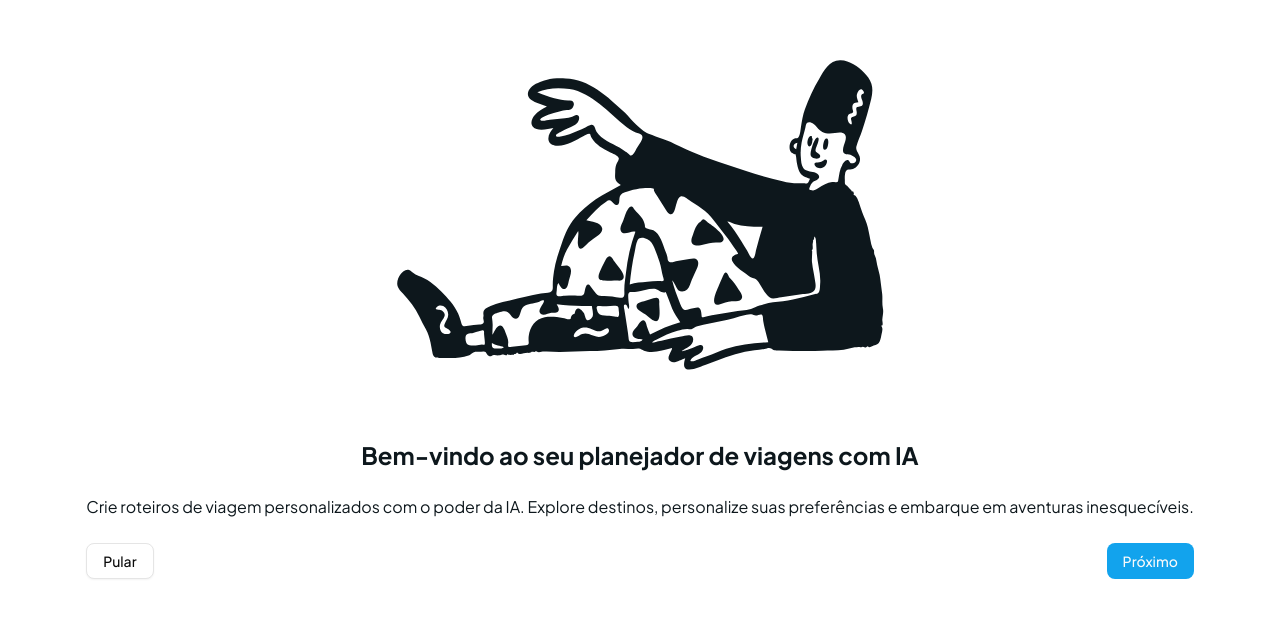
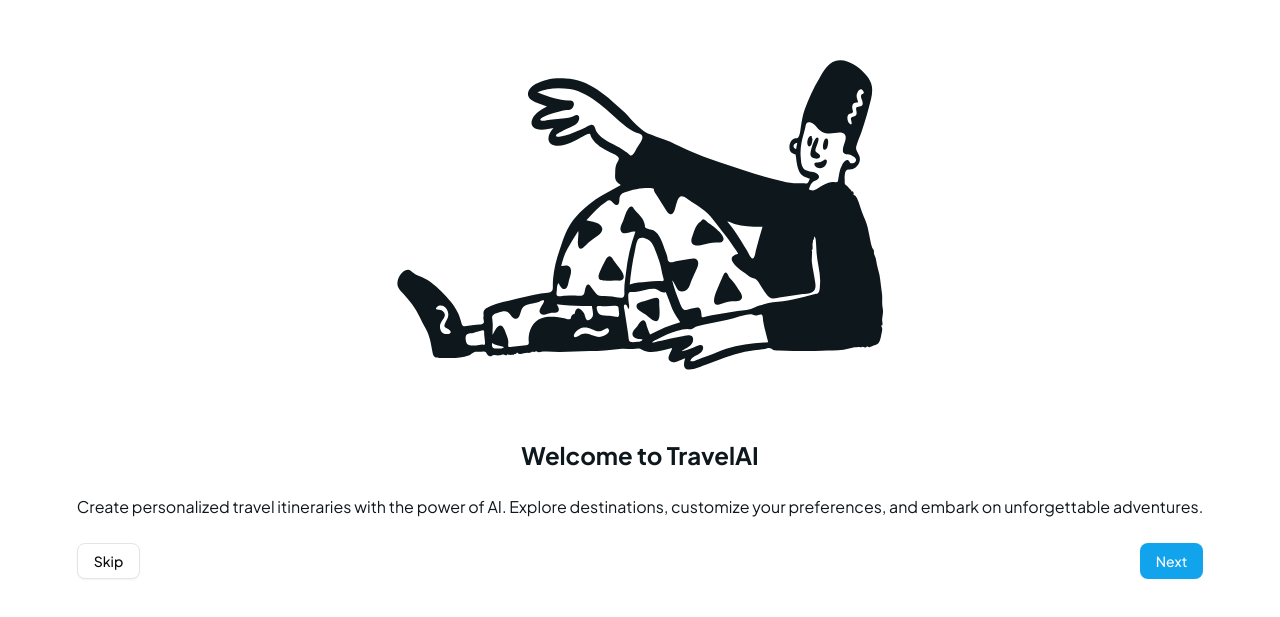
Before and after one commit to carlosEA28/travel-ai, a Next.js app: page /onboarding/welcome in a window 1280 px wide. Shown: the part 103-720 px from the top of the page. Built offline with nearby package versions, Linux system fonts and the light colour scheme.

Commit message:
feat: change text from PT to english

```diff
--- a/src/app/onboarding/feature/page.tsx
+++ b/src/app/onboarding/feature/page.tsx
@@ -14,21 +14,21 @@ const FeatureOnboardingPage = () => {
           height={0}
         />
         <h1 className="text-2xl font-bold text-[#0D171C]">
-          Personalize a sua jornada
+          Customize your trip
         </h1>
 
         <p className="text-base text-[#0D171C]">
-          Informe seus interesses, orçamento e datas para que a nossa IA possa
-          criar um roteiro sob medida para você.
+          Inform your interests, budget and dates so our AI can create a custom
+          itinerary for you.
         </p>
 
         <div className="w-full flex items-center justify-between">
           <Button className="cursor-pointer" variant={"outline"} asChild>
-            <Link href="/onboarding/welcome">Anterior</Link>
+            <Link href="/onboarding/welcome">Previous</Link>
           </Button>
 
           <Button className="bg-[#12A3ED] cursor-pointer" asChild>
-            <Link href="/onboarding/first-trip">Próximo</Link>
+            <Link href="/onboarding/first-trip"> Next</Link>
           </Button>
         </div>
       </div>
--- a/src/app/onboarding/first-trip/page.tsx
+++ b/src/app/onboarding/first-trip/page.tsx
@@ -7,12 +7,12 @@ const FirstTripOnboardingPage = () => {
     <div className="flex flex-col items-center justify-center w-screen h-screen gap-8">
       <div className="flex flex-col items-center gap-3 text-center ">
         <h1 className="text-2xl font-bold text-[#0D171C]">
-          Planeje sua primeira viagem
+          Plan your first trip
         </h1>
 
         <p className="text-base text-[#0D171C]">
-          Começe a planejar a sua viagem dos sonhos com TravelAI. É fácil,
-          rápido e feito especialmente para você.
+          Start planning your dream trip with TravelAI. It&apos;s easy, fast,
+          and made just for you.
         </p>
 
         <Image
@@ -24,7 +24,7 @@ const FirstTripOnboardingPage = () => {
         />
 
         <Button className="bg-[#12A3ED] cursor-pointer w-full" asChild>
-          <Link href="/trip/create">Criar minha primeira viagem</Link>
+          <Link href="/trip/create">Create my first trip</Link>
         </Button>
       </div>
     </div>
--- a/src/app/onboarding/welcome/page.tsx
+++ b/src/app/onboarding/welcome/page.tsx
@@ -14,22 +14,25 @@ const WelcomeOnboardingPage = () => {
           height={0}
         />
         <h1 className="text-2xl font-bold text-[#0D171C]">
-          Bem-vindo ao seu planejador de viagens com IA
+          Welcome to TravelAI
         </h1>
 
         <p className="text-base text-[#0D171C]">
-          Crie roteiros de viagem personalizados com o poder da IA. Explore
-          destinos, personalize suas preferências e embarque em aventuras
-          inesquecíveis.
+          Create personalized travel itineraries with the power of AI. Explore
+          destinations, customize your preferences, and embark on unforgettable
+          adventures.
         </p>
 
         <div className="w-full flex items-center justify-between">
           <Button className="cursor-pointer" variant={"outline"} asChild>
-            <Link href="/">Pular</Link>
+            <Link href="/">Skip</Link>
           </Button>
 
-          <Button className="bg-[#12A3ED] hover:bg-[#0E8DD0] transition-colors cursor-pointer" asChild>
-            <Link href="/onboarding/feature">Próximo</Link>
+          <Button
+            className="bg-[#12A3ED] hover:bg-[#0E8DD0] transition-colors cursor-pointer"
+            asChild
+          >
+            <Link href="/onboarding/feature">Next</Link>
           </Button>
         </div>
       </div>
--- a/src/components/trip-itens.tsx
+++ b/src/components/trip-itens.tsx
@@ -1,26 +1,18 @@
 import { Separator } from "@radix-ui/react-separator";
 import { Tabs, TabsList, TabsTrigger, TabsContent } from "@radix-ui/react-tabs";
-import { Download, CircleSmall, Heart, MapPin } from "lucide-react";
+import { CircleSmall, Heart, MapPin } from "lucide-react";
 import { Button } from "@/components/ui/button";
 import { GetTripById } from "@/actions/trip/get-trip-by-id";
 import Link from "next/link";
 
 const TripItensComponent = async ({ tripId }: { tripId: string }) => {
-  // const handleExport = async () => {};
-
   const trip = await GetTripById(tripId);
 
   return (
     <div className="w-full">
       {/* Título + Botão */}
       <div className="flex w-full items-center justify-between mb-6 flex-wrap gap-4">
-        <h1 className="text-3xl font-bold">
-          Sua Viagem para {trip.destination}
-        </h1>
-        <Button variant={"secondary"} className="flex items-center gap-2">
-          <Download size={18} />
-          Exportar Itinerário
-        </Button>
+        <h1 className="text-3xl font-bold">Your trip to {trip.destination}</h1>
       </div>
 
       {/* Tabs */}
@@ -56,7 +48,7 @@ const TripItensComponent = async ({ tripId }: { tripId: string }) => {
           <TabsContent key={item.dayNumber} value={item.dayNumber.toString()}>
             <div className="space-y-6">
               <p className="text-2xl font-bold">
-                {item.dayNumber}: {item.activities[1].title}
+                {item.dayNumber}: {item.activities[0].title}
               </p>
 
               <div className="relative pl-6">
```
